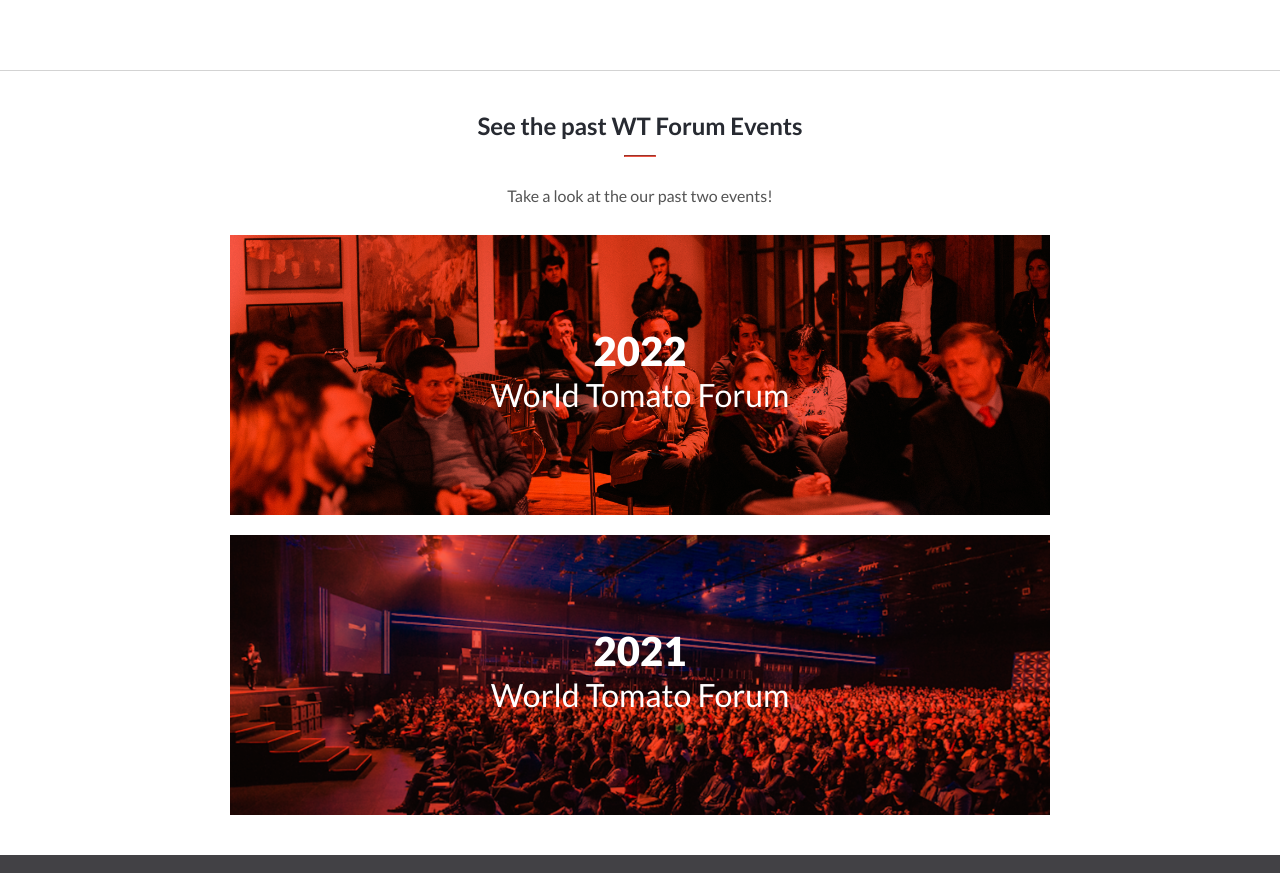
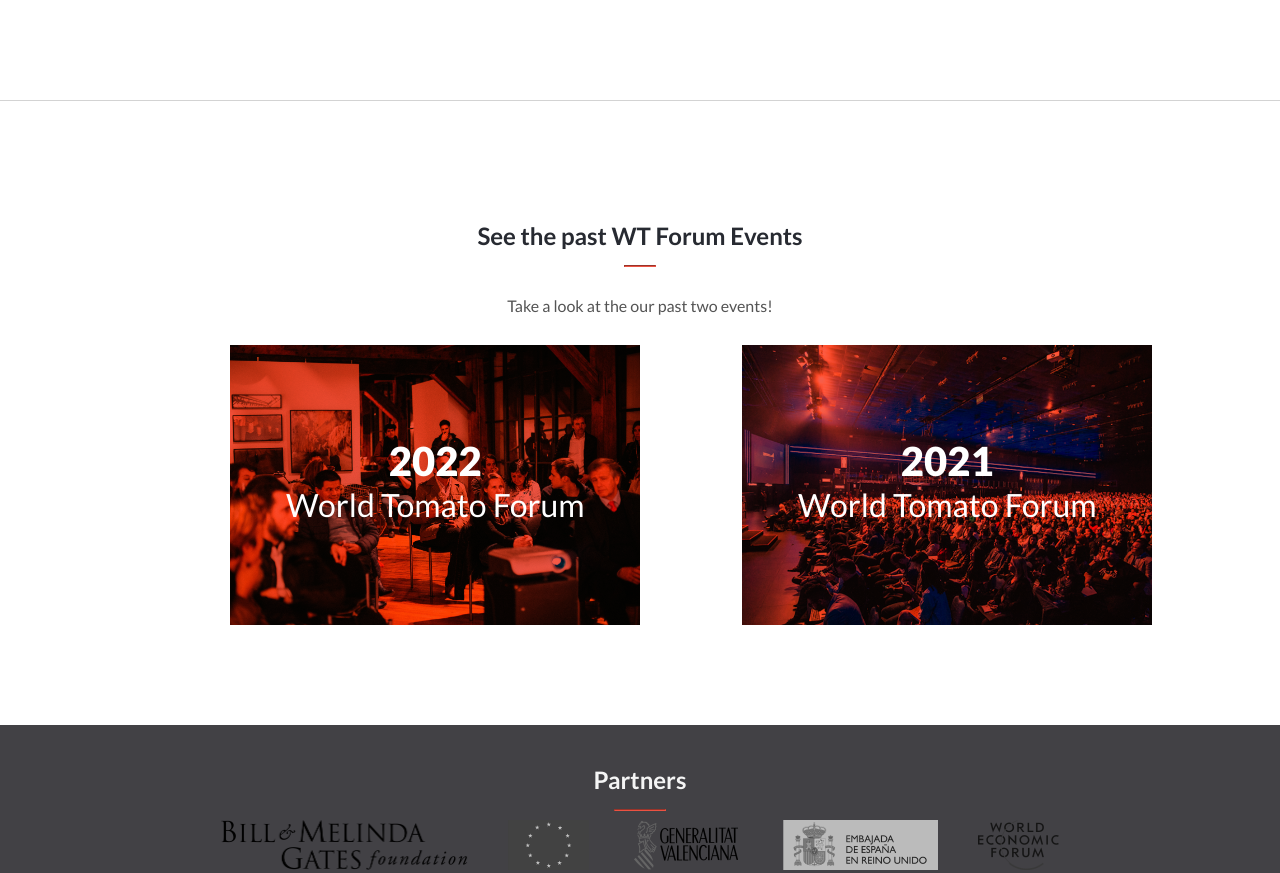
Before and after one commit to huseyinbiyik/world-tomato-forum, a plain HTML site: page about.html in a window 1280 px wide. Shown: the part 1264-2137 px from the top of the page. Drawn offline with Linux system fonts and the light colour scheme.

Commit message:
Add responsive styling to previous events section

```diff
--- a/about.html
+++ b/about.html
@@ -95,18 +95,21 @@
         <h2>See the past WT Forum Events</h2>
         <hr class="our-logo-hr">
       </header>
+      <p>Take a look at the our past two events!</p>
       <div class="previous-events-body">
-        <p>Take a look at the our past two events!</p>
+
         <a class="previous-event-img-container" href="#">
           <p>
             <strong>2022</strong> <br> World Tomato Forum
           </p>
         </a>
+
         <a class="previous-event-img-container prev-second-img" href="#">
           <p>
             <strong>2021</strong> <br> World Tomato Forum
           </p>
         </a>
+
       </div>
     </div>
 
--- a/style.css
+++ b/style.css
@@ -311,6 +311,7 @@
 }
 .our-logo .our-logo-body {
   text-align: center;
+  margin-top: 30px;
 }
 .our-logo .our-logo-body p {
   font-size: 2.5vh;
@@ -335,31 +336,31 @@
   padding-bottom: 40px;
   border-top: 1px solid #d3d3d3;
 }
-.previous-events .previous-events-header {
+.previous-events .container {
+  text-align: center;
+}
+.previous-events .container .previous-events-header {
   position: static;
   padding: 0;
   text-align: center;
 }
-.previous-events .previous-events-header h2 {
+.previous-events .container .previous-events-header h2 {
   color: #272a31;
 }
-.previous-events .previous-events-header .our-logo-hr {
+.previous-events .container .previous-events-header .our-logo-hr {
   width: 30px;
   margin: 15px auto;
   border-color: #ec5242;
 }
-.previous-events .previous-events-body {
-  text-align: center;
-}
-.previous-events .previous-events-body .container {
-  text-align: center;
-}
-.previous-events .previous-events-body p {
+.previous-events .container p {
   color: #545454;
   margin-top: 20px;
   margin-bottom: 30px;
 }
-.previous-events .previous-events-body .previous-event-img-container {
+.previous-events .container .previous-events-body {
+  text-align: center;
+}
+.previous-events .container .previous-events-body .previous-event-img-container {
   display: flex;
   justify-content: center;
   align-items: center;
@@ -373,15 +374,15 @@
   background-blend-mode: multiply;
   text-decoration: none;
 }
-.previous-events .previous-events-body .previous-event-img-container p {
+.previous-events .container .previous-events-body .previous-event-img-container p {
   color: white;
   font-size: 4vh;
 }
-.previous-events .previous-events-body .previous-event-img-container p strong {
+.previous-events .container .previous-events-body .previous-event-img-container p strong {
   font-weight: 800;
   font-size: 5vh;
 }
-.previous-events .previous-events-body .prev-second-img {
+.previous-events .container .previous-events-body .prev-second-img {
   background-image: url(assets/2021_event.jpeg);
   margin-top: 20px;
 }
@@ -529,6 +530,21 @@
   #logo-text-desktop {
     display: inline;
   }
+
+  .previous-events .container {
+    padding-top: 80px;
+    padding-bottom: 60px;
+  }
+  .previous-events .container .previous-events-body {
+    display: flex;
+  }
+  .previous-events .container .previous-events-body .previous-event-img-container {
+    width: 40%;
+    height: 280px;
+  }
+  .previous-events .container .previous-events-body .prev-second-img {
+    margin: 0;
+  }
 }
 
 /*# sourceMappingURL=style.css.map */
```
